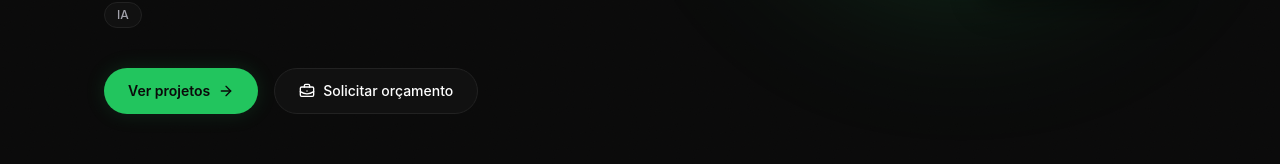
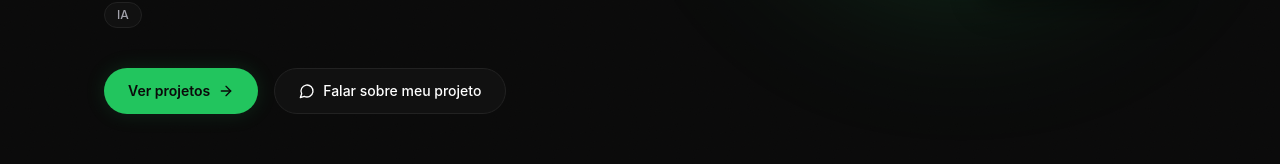
Before and after one commit to Mansonware/mansonware-portfolio, a Next.js app: page / in a window 1280 px wide. Shown: the part 706-870 px from the top of the page. Built offline with nearby package versions, Linux system fonts and the light colour scheme; no server answers.

Commit message:
feat: direcionar CTA principal para WhatsApp

```diff
--- a/components/Hero.tsx
+++ b/components/Hero.tsx
@@ -1,8 +1,8 @@
 "use client";
 
 import { motion } from "framer-motion";
-import { ArrowRight, BriefcaseBusiness } from "lucide-react";
-import { HERO_STACK } from "@/lib/data";
+import { ArrowRight, MessageCircle } from "lucide-react";
+import { HERO_STACK, SOCIAL_LINKS } from "@/lib/data";
 
 const container = {
   hidden: { opacity: 0 },
@@ -88,11 +88,13 @@ export default function Hero() {
               <ArrowRight size={16} className="transition-transform group-hover:translate-x-1" />
             </a>
             <a
-              href="#contato"
-              className="inline-flex items-center gap-2 rounded-full border border-border bg-surface px-6 py-3 text-sm font-medium text-text transition-colors hover:border-text-subtle hover:bg-surface-2"
+              href={SOCIAL_LINKS.whatsapp}
+              target="_blank"
+              rel="noopener noreferrer"
+              className="inline-flex items-center gap-2 rounded-full border border-border bg-surface px-6 py-3 text-sm font-medium text-text transition-colors hover:border-accent/40 hover:bg-surface-2"
             >
-              <BriefcaseBusiness size={16} />
-              Solicitar orçamento
+              <MessageCircle size={16} />
+              Falar sobre meu projeto
             </a>
           </motion.div>
         </div>
```
